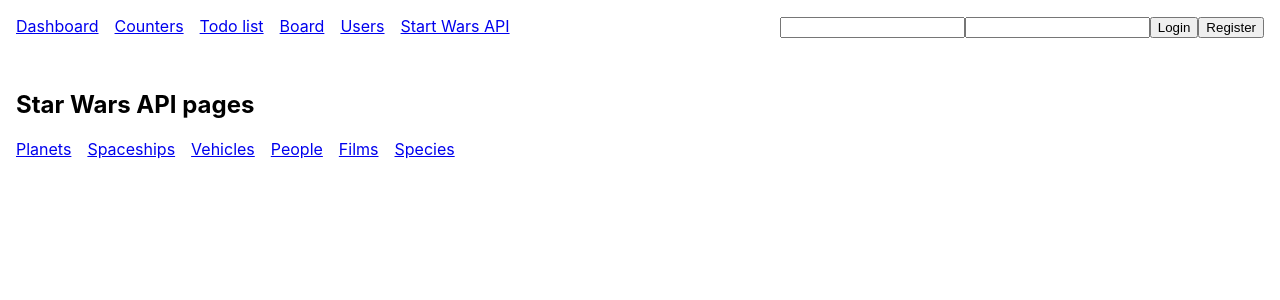
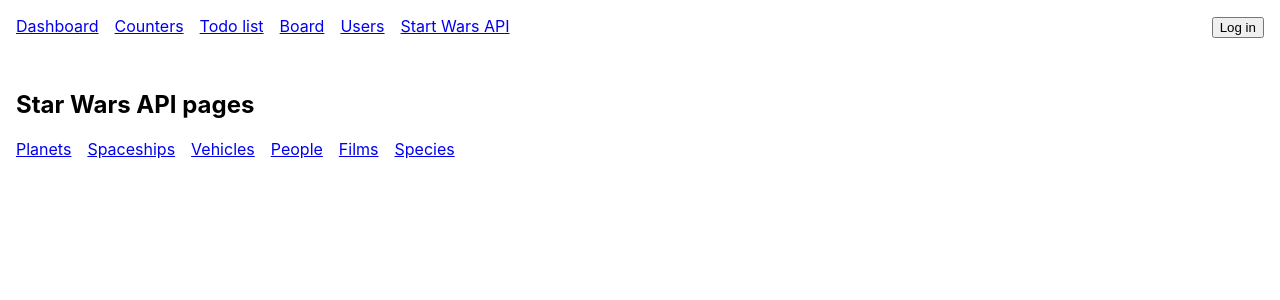
Before and after one commit to loopmode/cairo-workshop-app, a React (Create React App) app: page /swapi in a window 1280 px wide. Shown: the top 300 px of the page. Built offline with nearby package versions, Linux system fonts and the light colour scheme.

Commit message:
chore: cleanup

```diff
--- a/src/components/HeaderLogin/HeaderLogin.tsx
+++ b/src/components/HeaderLogin/HeaderLogin.tsx
@@ -1,8 +1,7 @@
 import React from "react";
 import { useAuthenticated } from "../../hooks/useAuthenticated";
 import LogoutButton from "../LogoutButton/LogoutButton";
-import { LoginForm } from "../LoginForm/LoginForm";
-import { Switch, Route } from "react-router-dom";
+import { NavLink } from "react-router-dom";
 
 export const HeaderLogin: React.FC = () => {
   const isAuthenticated = useAuthenticated();
@@ -11,9 +10,8 @@
     return <LogoutButton />;
   }
   return (
-    <Switch>
-      <Route path="/login" render={() => null} />
-      <LoginForm />
-    </Switch>
+    <NavLink to="/login">
+      <button>Log in</button>
+    </NavLink>
   );
 };
--- a/src/components/LogoutButton/LogoutButton.tsx
+++ b/src/components/LogoutButton/LogoutButton.tsx
@@ -8,7 +8,7 @@
   const isAuthenticated = useAuthenticated();
   const history = useHistory();
   const dispatch = useDispatch();
-  const handleLogout = async () => {
+  const handleLogout = () => {
     dispatch(logout());
     if (redirect) {
       history.push(redirect);
--- a/src/pages/LoginPage.tsx
+++ b/src/pages/LoginPage.tsx
@@ -7,7 +7,7 @@
   const isAuthenticated = useAuthenticated();
   const location = useLocation<{ from: string }>();
   const history = useHistory();
-  const { from } = location.state;
+  const { from } = location.state || { from: "/" };
   React.useEffect(() => {
     if (isAuthenticated && from) {
       history.push(from);
@@ -15,7 +15,7 @@
   }, [history, from, isAuthenticated]);
   return (
     <div>
-      <h1>Please log in</h1>
+      <h1>Log in</h1>
       <LoginForm />
     </div>
   );
```
